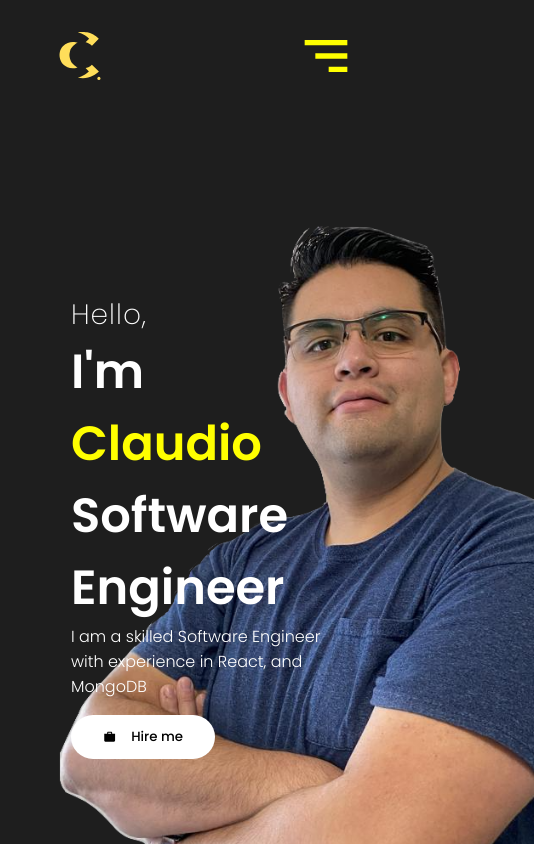
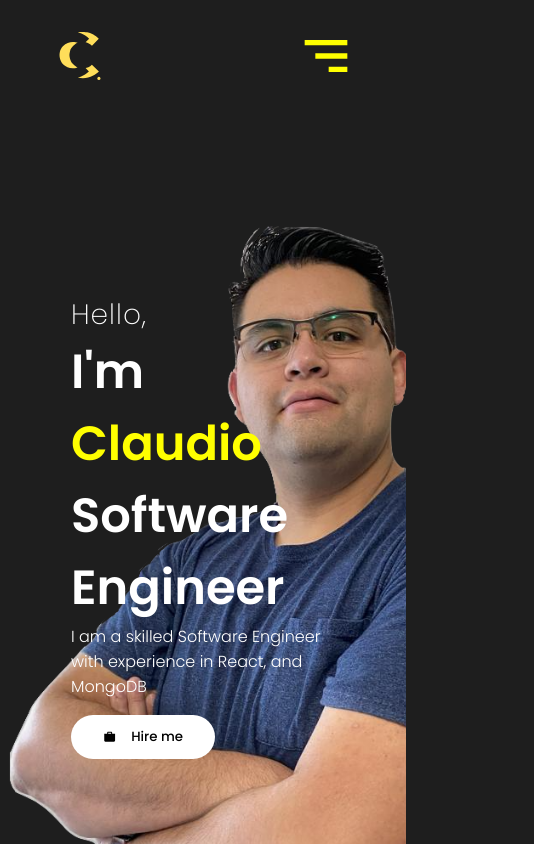
Before and after one commit to claudio-parra/portfolio, a React (Create React App) app: page / in a window 390 px wide. Shown: the top 844 px of the page, 534 px wide, since content can reach past the window. Built offline with nearby package versions, Linux system fonts and the light colour scheme.

Commit message:
eliminating horizontal scrolling

```diff
--- a/public/index.css
+++ b/public/index.css
@@ -20,4 +20,5 @@ body{
   color: white;
   overflow: hidden;
   overflow-y: scroll;
+  /* overflow-x: hidden; */
 }
--- a/src/components/Intro/intro.css
+++ b/src/components/Intro/intro.css
@@ -67,9 +67,9 @@
 }
 @media screen and (max-width:650px){
     .bg{
-        max-width: 100vw;
+        max-width: 60vw;
         overflow: visible;
-        right: -9rem;
+        right: -1rem;
         height: 85vh;
     }
 
```
